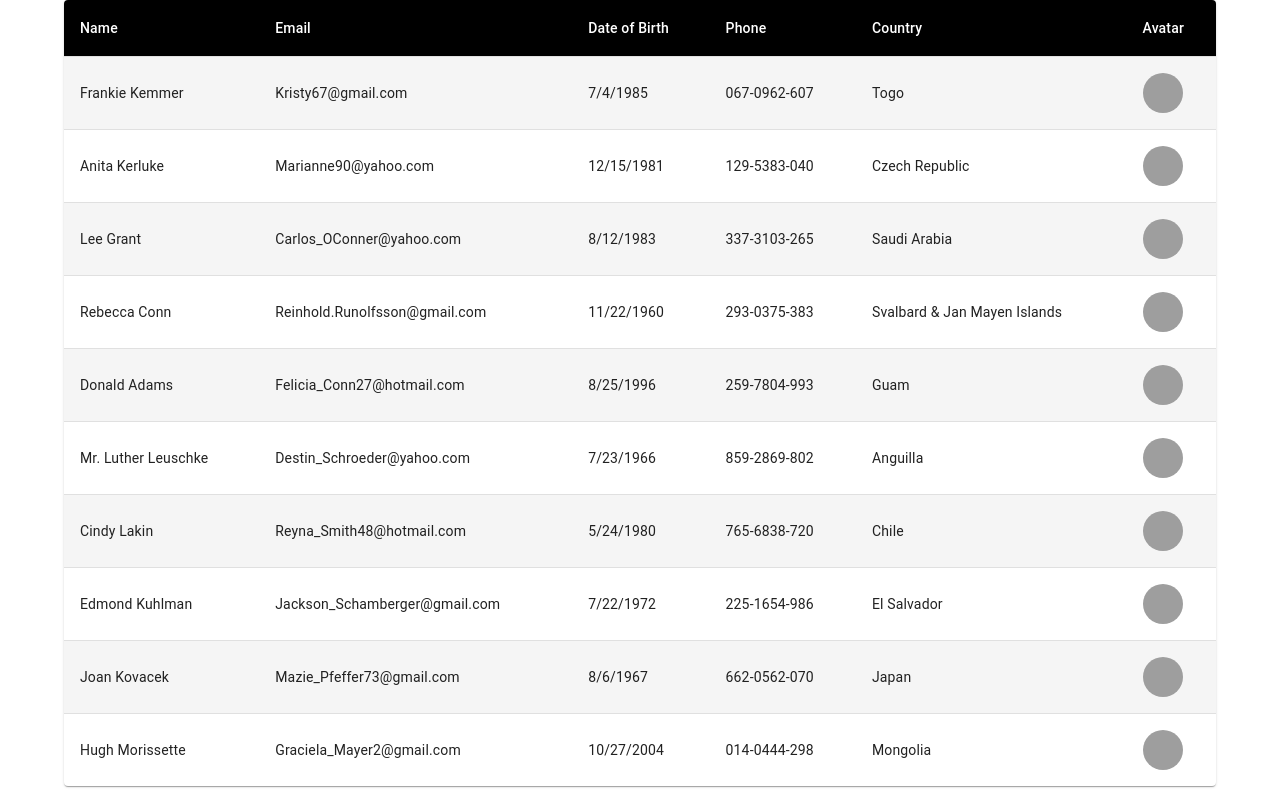
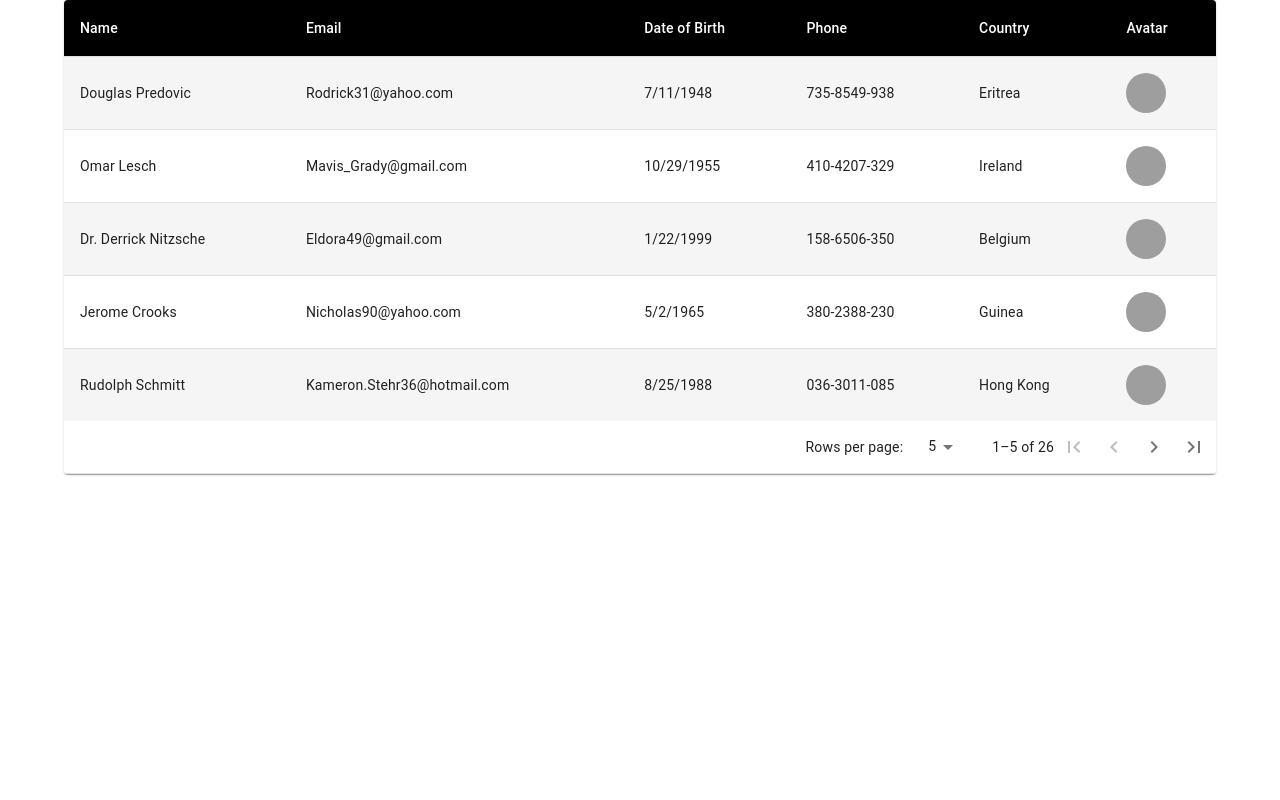
Before and after one commit to anshkush92/search-tutorial-ts, a React (Create React App) app: page / in a window 1280 px wide. Built offline with nearby package versions, Linux system fonts and the light colour scheme; grey boxes are pictures that could not be loaded.

Commit message:
Learnt how to do pagination in the table of the material UI, we need to create a func which does this works and pass it in the ActionsComponent of TablePagination

```diff
--- a/package.json
+++ b/package.json
@@ -5,6 +5,7 @@
   "dependencies": {
     "@emotion/react": "^11.9.3",
     "@emotion/styled": "^11.9.3",
+    "@mui/icons-material": "^5.8.4",
     "@mui/material": "^5.8.7",
     "@reduxjs/toolkit": "^1.8.3",
     "@testing-library/jest-dom": "^5.16.4",
@@ -14,6 +15,7 @@
     "@types/node": "^17.0.45",
     "@types/react": "^18.0.15",
     "@types/react-dom": "^18.0.6",
+    "material-icons": "^1.11.4",
     "react": "^18.2.0",
     "react-dom": "^18.2.0",
     "react-redux": "^8.0.2",
--- a/src/App.tsx
+++ b/src/App.tsx
@@ -9,7 +9,7 @@ const App = () => {
   const generateFakeData = async () => {
     let tempData: UserDataType[] = [];
 
-    for (let i = 1; i <= 10; i++) {
+    for (let i = 1; i <= 26; i++) {
       const user = {
         name: faker.name.findName(),
         email: faker.internet.email(),
@@ -29,7 +29,7 @@ const App = () => {
 
   return (
     <div>
-      <BasicTable userData={userData}></BasicTable>
+      <BasicTable rows={userData}></BasicTable>
     </div>
   );
 };
--- a/src/components/Table.tsx
+++ b/src/components/Table.tsx
@@ -1,4 +1,5 @@
 // Test -------------------------- Importing the Packages ---------------------------------
+import React, { useState } from "react";
 import {
   Paper,
   Table,
@@ -8,17 +9,42 @@ import {
   TableRow,
   Box,
   Avatar,
+  TableFooter,
+  TablePagination,
 } from "@mui/material";
 
 // Test -------------------------- Importing the styles / other components ----------------
 import { BasicTableProps } from "../types/BasicTableProps.type";
 import StyledTableCell from "./StyledTableCell";
 import StyledTableRow from "./StyledTableRow";
+import TablePaginationActions from "./TablePaginationActions";
 
 // Test -------------------------- Structure of Props ----------------------------------
 
 // Test -------------------------- The current component ----------------------------------
-const BasicTable = ({ userData }: BasicTableProps) => {
+const BasicTable = ({ rows }: BasicTableProps) => {
+  const [page, setPage] = useState(0);
+  const [rowsPerPage, setRowsPerPage] = useState(5);
+
+  // To avoid the undefined in the rowsLength
+  const rowsLength = rows?.length || 0;
+
+  // Avoid a layout jump when reaching the last page with empty rows.
+
+  const handleChangePage = (
+    event: React.MouseEvent<HTMLButtonElement> | null,
+    newPage: number
+  ) => {
+    setPage(newPage);
+  };
+
+  const handleChangeRowsPerPage = (
+    event: React.ChangeEvent<HTMLInputElement | HTMLTextAreaElement>
+  ) => {
+    setRowsPerPage(parseInt(event.target.value, 10));
+    setPage(0);
+  };
+
   return (
     <Box width="90%" m="auto">
       <TableContainer component={Paper}>
@@ -35,7 +61,13 @@ const BasicTable = ({ userData }: BasicTableProps) => {
           </TableHead>
 
           <TableBody>
-            {userData?.map((user) => (
+            {(rowsPerPage > 0
+              ? rows?.slice(
+                  rowsPerPage * page,
+                  rowsPerPage * page + rowsPerPage
+                )
+              : rows
+            )?.map((user) => (
               <StyledTableRow key={user.name}>
                 <StyledTableCell>{user.name}</StyledTableCell>
                 <StyledTableCell>{user.email}</StyledTableCell>
@@ -48,6 +80,27 @@ const BasicTable = ({ userData }: BasicTableProps) => {
               </StyledTableRow>
             ))}
           </TableBody>
+
+          <TableFooter>
+            <TableRow>
+              <TablePagination
+                rowsPerPageOptions={[5, 10, 25, { label: "All", value: -1 }]}
+                count={rowsLength}
+                colSpan={12}
+                rowsPerPage={rowsPerPage}
+                page={page}
+                SelectProps={{
+                  inputProps: {
+                    "aria-label": "Rows Per Page",
+                  },
+                  native: true,
+                }}
+                onPageChange={handleChangePage}
+                onRowsPerPageChange={handleChangeRowsPerPage}
+                ActionsComponent={TablePaginationActions}
+              />
+            </TableRow>
+          </TableFooter>
         </Table>
       </TableContainer>
     </Box>
--- /dev/null
+++ b/src/components/TablePaginationActions.tsx
@@ -0,0 +1,85 @@
+// Test -------------------------- Importing the Packages ---------------------------------
+import { useTheme } from "@mui/material/styles";
+import { IconButton, Box } from "@mui/material";
+
+import FirstPageIcon from "@mui/icons-material/FirstPage";
+import KeyboardArrowLeft from "@mui/icons-material/KeyboardArrowLeft";
+import KeyboardArrowRight from "@mui/icons-material/KeyboardArrowRight";
+import LastPageIcon from "@mui/icons-material/LastPage";
+
+// Test -------------------------- Structure of Props ----------------------------------
+import { TablePaginationActionsProps } from "../types/TablePaginationAction.type";
+
+// Test -------------------------- The current component ----------------------------------
+const TablePaginationActions = (props: TablePaginationActionsProps) => {
+  const theme = useTheme();
+  const { count, page, rowsPerPage, onPageChange } = props;
+
+  const handleFirstPageButtonClick = (
+    event: React.MouseEvent<HTMLButtonElement>
+  ) => {
+    onPageChange(event, 0);
+  };
+
+  const handleBackButtonClick = (
+    event: React.MouseEvent<HTMLButtonElement>
+  ) => {
+    onPageChange(event, page - 1);
+  };
+
+  const handleNextButtonClick = (
+    event: React.MouseEvent<HTMLButtonElement>
+  ) => {
+    onPageChange(event, page + 1);
+  };
+
+  const handleLastPageButtonClick = (
+    event: React.MouseEvent<HTMLButtonElement>
+  ) => {
+    onPageChange(event, Math.max(0, Math.ceil(count / rowsPerPage) - 1));
+  };
+
+  return (
+    <Box sx={{ display: "flex", justifyContent: "right" }}>
+      <IconButton
+        onClick={handleFirstPageButtonClick}
+        disabled={page === 0}
+        aria-label="first page"
+      >
+        {theme.direction === "rtl" ? <LastPageIcon /> : <FirstPageIcon />}
+      </IconButton>
+      <IconButton
+        onClick={handleBackButtonClick}
+        disabled={page === 0}
+        aria-label="previous page"
+      >
+        {theme.direction === "rtl" ? (
+          <KeyboardArrowRight />
+        ) : (
+          <KeyboardArrowLeft />
+        )}
+      </IconButton>
+      <IconButton
+        onClick={handleNextButtonClick}
+        disabled={page >= Math.ceil(count / rowsPerPage) - 1}
+        aria-label="next page"
+      >
+        {theme.direction === "rtl" ? (
+          <KeyboardArrowLeft />
+        ) : (
+          <KeyboardArrowRight />
+        )}
+      </IconButton>
+      <IconButton
+        onClick={handleLastPageButtonClick}
+        disabled={page >= Math.ceil(count / rowsPerPage) - 1}
+        aria-label="last page"
+      >
+        {theme.direction === "rtl" ? <FirstPageIcon /> : <LastPageIcon />}
+      </IconButton>
+    </Box>
+  );
+};
+
+// Test -------------------------- Exporting the current component ------------------------
+export default TablePaginationActions;
--- a/src/types/BasicTableProps.type.ts
+++ b/src/types/BasicTableProps.type.ts
@@ -1,6 +1,6 @@
 import { UserDataType } from "./UserDataType.type";
 
 export type BasicTableProps = {
-  userData?: UserDataType[];
+  rows?: UserDataType[];
   children?: React.ReactNode;
 };
```
Also changed, not shown: src/types/TablePaginationAction.type.ts (added, +9 -0 lines), 1 other file (tests, documents, lock files or other folders).
